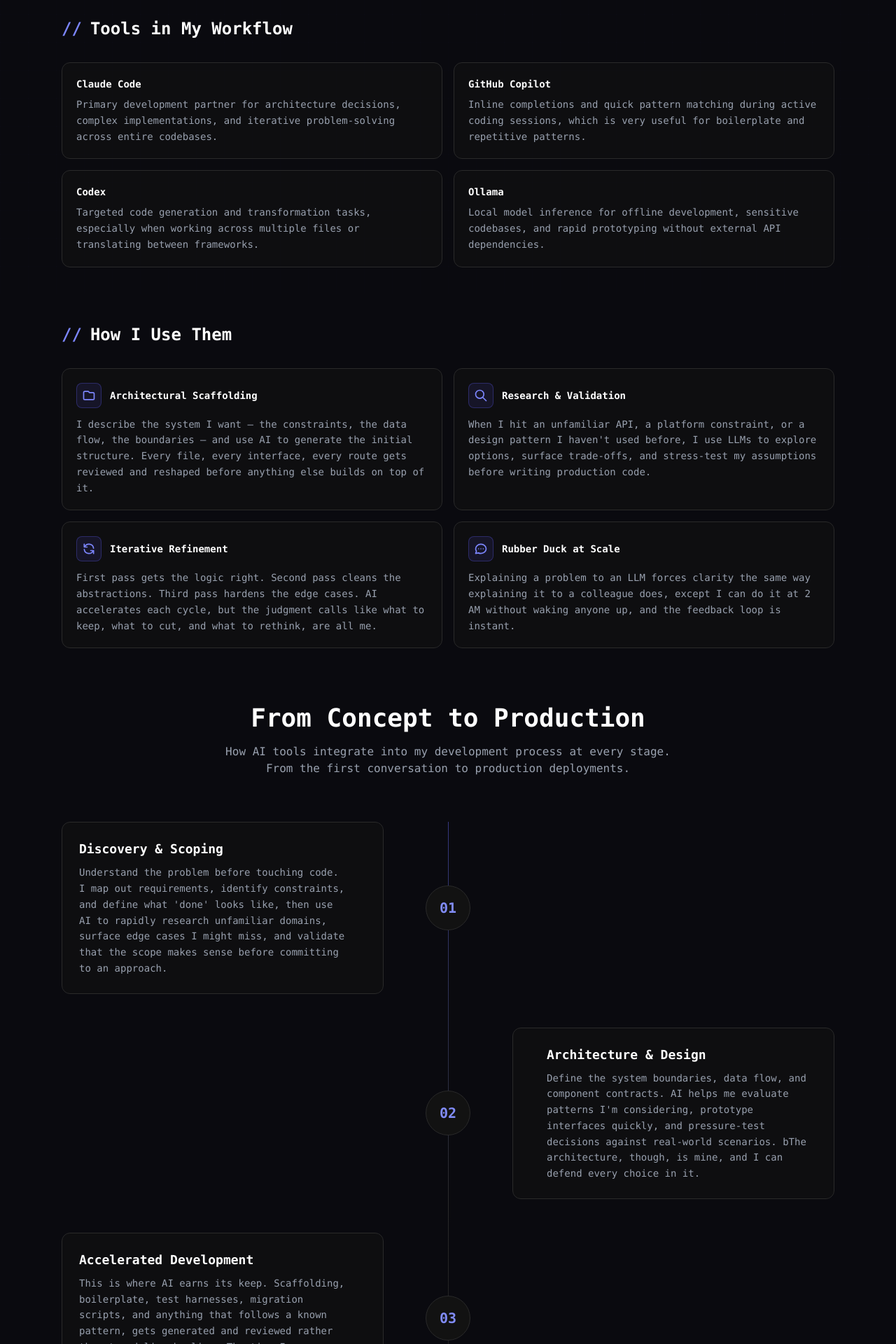
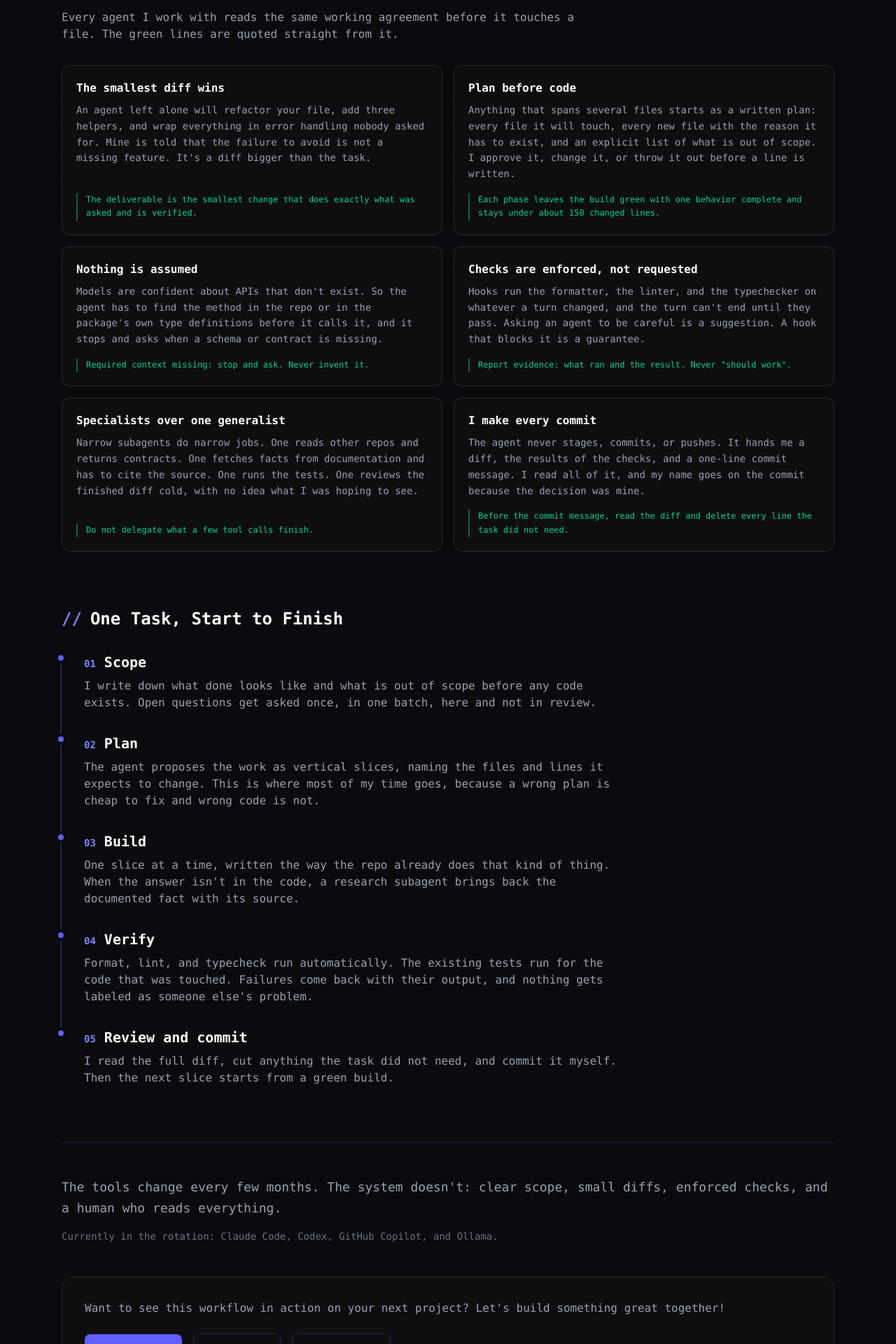
Before and after one commit to LSleutsky/lushsleutsky.com, a React (Vite) app: page /how-i-work in a window 1280 px wide. Shown: the part 380-2300 px from the top of the page at 70% size. Built offline with nearby package versions, Linux system fonts and the light colour scheme.

Commit message:
docs(work): how i work page

```diff
--- a/src/components/TracingBeam.tsx
+++ b/src/components/TracingBeam.tsx
@@ -59,7 +59,7 @@ export default function TracingBeam({ children }: TracingBeamProps) {
       const rect = container.getBoundingClientRect();
       const readLine = window.innerHeight * 0.5;
 
-      setBeamY(readLine - rect.top);
+      setBeamY(Math.min(readLine - rect.top, window.scrollY * 2));
     };
 
     window.addEventListener("scroll", handleScroll, { passive: true });
--- a/src/pages/HowIWorkPage.tsx
+++ b/src/pages/HowIWorkPage.tsx
@@ -1,83 +1,75 @@
 import Contact from "@/components/Contact";
-import ChatIcon from "@/components/svg/ChatIcon";
-import RefreshIcon from "@/components/svg/RefreshIcon";
-import ScaffoldIcon from "@/components/svg/ScaffoldIcon";
-import SearchIcon from "@/components/svg/SearchIcon";
+import TracingBeam from "@/components/TracingBeam";
 
-const tools = [
+const principles = [
   {
-    name: "Claude Code",
+    title: "The smallest diff wins",
     description:
-      "Primary development partner for architecture decisions, complex implementations, and iterative problem-solving across entire codebases."
+      "An agent left alone will refactor your file, add three helpers, and wrap everything in error handling nobody asked for. Mine is told that the failure to avoid is not a missing feature. It's a diff bigger than the task.",
+    rule: "The deliverable is the smallest change that does exactly what was asked and is verified."
   },
   {
-    name: "GitHub Copilot",
+    title: "Plan before code",
     description:
-      "Inline completions and quick pattern matching during active coding sessions, which is very useful for boilerplate and repetitive patterns."
+      "Anything that spans several files starts as a written plan: every file it will touch, every new file with the reason it has to exist, and an explicit list of what is out of scope. I approve it, change it, or throw it out before a line is written.",
+    rule: "Each phase leaves the build green with one behavior complete and stays under about 150 changed lines."
   },
   {
-    name: "Codex",
+    title: "Nothing is assumed",
     description:
-      "Targeted code generation and transformation tasks, especially when working across multiple files or translating between frameworks."
+      "Models are confident about APIs that don't exist. So the agent has to find the method in the repo or in the package's own type definitions before it calls it, and it stops and asks when a schema or contract is missing.",
+    rule: "Required context missing: stop and ask. Never invent it."
   },
   {
-    name: "Ollama",
+    title: "Checks are enforced, not requested",
     description:
-      "Local model inference for offline development, sensitive codebases, and rapid prototyping without external API dependencies."
+      "Hooks run the formatter, the linter, and the typechecker on whatever a turn changed, and the turn can't end until they pass. Asking an agent to be careful is a suggestion. A hook that blocks it is a guarantee.",
+    rule: 'Report evidence: what ran and the result. Never "should work".'
+  },
+  {
+    title: "Specialists over one generalist",
+    description:
+      "Narrow subagents do narrow jobs. One reads other repos and returns contracts. One fetches facts from documentation and has to cite the source. One runs the tests. One reviews the finished diff cold, with no idea what I was hoping to see.",
+    rule: "Do not delegate what a few tool calls finish."
+  },
+  {
+    title: "I make every commit",
+    description:
+      "The agent never stages, commits, or pushes. It hands me a diff, the results of the checks, and a one-line commit message. I read all of it, and my name goes on the commit because the decision was mine.",
+    rule: "Before the commit message, read the diff and delete every line the task did not need."
   }
 ];
 
-const methodology = [
-  {
-    title: "Architectural Scaffolding",
-    description:
-      "I describe the system I want — the constraints, the data flow, the boundaries — and use AI to generate the initial structure. Every file, every interface, every route gets reviewed and reshaped before anything else builds on top of it.",
-    icon: <ScaffoldIcon />
-  },
-  {
-    title: "Research & Validation",
-    description:
-      "When I hit an unfamiliar API, a platform constraint, or a design pattern I haven't used before, I use LLMs to explore options, surface trade-offs, and stress-test my assumptions before writing production code.",
-    icon: <SearchIcon />
-  },
-  {
-    title: "Iterative Refinement",
-    description:
-      "First pass gets the logic right. Second pass cleans the abstractions. Third pass hardens the edge cases. AI accelerates each cycle, but the judgment calls like what to keep, what to cut, and what to rethink, are all me.",
-    icon: <RefreshIcon />
-  },
-  {
-    title: "Rubber Duck at Scale",
-    description:
-      "Explaining a problem to an LLM forces clarity the same way explaining it to a colleague does, except I can do it at 2 AM without waking anyone up, and the feedback loop is instant.",
-    icon: <ChatIcon />
-  }
-];
-
-const workflow = [
+const steps = [
   {
     step: "01",
-    title: "Discovery & Scoping",
+    title: "Scope",
     description:
-      "Understand the problem before touching code. I map out requirements, identify constraints, and define what 'done' looks like, then use AI to rapidly research unfamiliar domains, surface edge cases I might miss, and validate that the scope makes sense before committing to an approach."
+      "I write down what done looks like and what is out of scope before any code exists. Open questions get asked once, in one batch, here and not in review."
   },
   {
     step: "02",
-    title: "Architecture & Design",
+    title: "Plan",
     description:
-      "Define the system boundaries, data flow, and component contracts. AI helps me evaluate patterns I'm considering, prototype interfaces quickly, and pressure-test decisions against real-world scenarios. bThe architecture, though, is mine, and I can defend every choice in it."
+      "The agent proposes the work as vertical slices, naming the files and lines it expects to change. This is where most of my time goes, because a wrong plan is cheap to fix and wrong code is not."
   },
   {
     step: "03",
-    title: "Accelerated Development",
+    title: "Build",
     description:
-      "This is where AI earns its keep. Scaffolding, boilerplate, test harnesses, migration scripts, and anything that follows a known pattern, gets generated and reviewed rather than typed line by line. The time I save goes straight into the work that actually requires judgment and brain power."
+      "One slice at a time, written the way the repo already does that kind of thing. When the answer isn't in the code, a research subagent brings back the documented fact with its source."
   },
   {
     step: "04",
-    title: "Ship & Iterate",
+    title: "Verify",
     description:
-      "Containerized builds, automated pipelines, production deploys. AI helps me write deployment configs, catch issues in CI output, and draft documentation, but I'm the one watching the logs, triaging the alerts, and deciding what ships next."
+      "Format, lint, and typecheck run automatically. The existing tests run for the code that was touched. Failures come back with their output, and nothing gets labeled as someone else's problem."
+  },
+  {
+    step: "05",
+    title: "Review and commit",
+    description:
+      "I read the full diff, cut anything the task did not need, and commit it myself. Then the next slice starts from a green build."
   }
 ];
 
@@ -95,100 +87,65 @@ export default function HowIWorkPage() {
         </div>
         <div className="mb-16">
           <h1 className="mb-4 text-4xl font-bold tracking-tight text-white sm:text-5xl">
-            My Neural Network
+            How I Work With AI
           </h1>
           <p className="text-lg text-gray-400">
-            {`Let's be realistic here: AI is everywhere. And yes — spoiler alert — I use it, and I like it. I think any intellectually honest engineer these days that claims otherwise is either lying, or in denial. But... AI doesn't write my code. It accelerates the process of turning my decisions into
-            working software. Here's how that looks in practice.`}
+            {`I run coding agents the way I'd run a team: written rules, automated checks, and nothing merged that I haven't read. The agents do the typing. The decisions, the diff, and the commit are mine.`}
           </p>
         </div>
-        {/* Tools I Use */}
+        {/* Principles */}
         <section className="mb-20">
-          <h2 className="mb-8 flex items-center gap-3 text-2xl font-bold text-white">
-            <span className="text-indigo-400">{`//`}</span> Tools in My Workflow
+          <h2 className="mb-3 flex items-center gap-3 text-2xl font-bold text-white">
+            <span className="text-indigo-400">{`//`}</span> The System
           </h2>
+          <p className="mb-8 max-w-3xl text-gray-400">
+            Every agent I work with reads the same working agreement before it touches a file. The
+            green lines are quoted straight from it.
+          </p>
           <div className="grid gap-4 sm:grid-cols-2">
-            {tools.map((tool) => (
+            {principles.map((principle) => (
               <div
-                key={tool.name}
-                className="border-dark-700 bg-dark-900/50 hover:border-dark-600 rounded-xl border p-5 transition-colors"
+                key={principle.title}
+                className="border-dark-700 bg-dark-900/50 hover:border-dark-600 flex flex-col rounded-xl border p-5 transition-colors"
               >
-                <h4 className="mb-2 text-sm font-semibold text-white">{tool.name}</h4>
-                <p className="text-sm leading-relaxed text-gray-400">{tool.description}</p>
+                <h3 className="mb-2 font-semibold text-white">{principle.title}</h3>
+                <p className="mb-4 text-sm leading-relaxed text-gray-400">
+                  {principle.description}
+                </p>
+                <p className="mt-auto border-l-2 border-emerald-500/50 pl-3 text-xs leading-relaxed text-emerald-400">
+                  {principle.rule}
+                </p>
               </div>
             ))}
           </div>
         </section>
-        {/* Methodology */}
+        {/* Task timeline */}
         <section className="mb-20">
           <h2 className="mb-8 flex items-center gap-3 text-2xl font-bold text-white">
-            <span className="text-indigo-400">{`//`}</span> How I Use Them
+            <span className="text-indigo-400">{`//`}</span> One Task, Start to Finish
           </h2>
-          <div className="grid gap-4 sm:grid-cols-2">
-            {methodology.map((card) => (
-              <div
-                key={card.title}
-                className="border-dark-700 bg-dark-900/50 hover:border-dark-600 rounded-xl border p-5 transition-colors"
-              >
-                <div className="mb-3 flex items-center gap-3">
-                  <div className="flex h-9 w-9 items-center justify-center rounded-lg border border-indigo-500/30 bg-indigo-500/10 text-indigo-400">
-                    {card.icon}
-                  </div>
-                  <h4 className="text-sm font-semibold text-white">{card.title}</h4>
-                </div>
-                <p className="text-sm leading-relaxed text-gray-400">{card.description}</p>
+          <TracingBeam>
+            {steps.map((item) => (
+              <div key={item.step} className="relative pb-8 pl-8 last:pb-0">
+                <div className="border-dark-950 absolute top-0 left-0 h-4 w-4 -translate-x-2.25 rounded-full border-4 bg-indigo-500" />
+                <h3 className="mb-2 text-xl font-semibold text-white">
+                  <span className="mr-3 text-sm text-indigo-400">{item.step}</span>
+                  {item.title}
+                </h3>
+                <p className="max-w-3xl text-gray-400">{item.description}</p>
               </div>
             ))}
-          </div>
+          </TracingBeam>
         </section>
-        {/* Client Workflow Timeline */}
-        <section className="mb-20">
-          <div className="mb-16 text-center">
-            <h2 className="mb-4 text-3xl font-bold text-white sm:text-4xl">
-              From Concept to Production
-            </h2>
-            <p className="mx-auto max-w-2xl text-gray-400">
-              How AI tools integrate into my development process at every stage. From the first
-              conversation to production deployments.
-            </p>
-          </div>
-          <div className="relative">
-            {/* Timeline */}
-            <div className="from-accent-500/50 via-dark-700 absolute top-0 left-8 hidden h-full w-px bg-linear-to-b to-transparent lg:left-1/2 lg:block" />
-            <div className="space-y-12">
-              {workflow.map((item, i) => (
-                <div
-                  key={item.step}
-                  className={`relative flex flex-col items-start lg:items-center ${
-                    i % 2 === 0 ? "lg:flex-row" : "lg:flex-row-reverse"
-                  }`}
-                >
-                  {/* Step circle */}
-                  <div className="border-dark-700 bg-dark-900 text-accent-400 absolute left-0 flex h-16 w-16 items-center justify-center rounded-full border text-xl font-bold lg:left-1/2 lg:-translate-x-1/2">
-                    {item.step}
-                  </div>
-                  {/* Card */}
-                  <div
-                    className={`border-dark-700 bg-dark-900/50 ml-24 rounded-xl border p-6 lg:ml-0 lg:w-5/12 ${
-                      i % 2 === 0 ? "lg:mr-auto lg:pr-12" : "lg:ml-auto lg:pl-12"
-                    }`}
-                  >
-                    <h3 className="mb-2 text-lg font-semibold text-white">{item.title}</h3>
-                    <p className="text-sm leading-relaxed text-gray-400">{item.description}</p>
-                  </div>
-                </div>
-              ))}
-            </div>
-          </div>
-        </section>
-        {/* Closing quote */}
+        {/* Closing */}
         <section className="border-t border-indigo-500/20 py-12">
-          <blockquote className="mx-auto mb-12 text-lg leading-relaxed text-gray-400">
-            {`I don't use AI to think for me. I use it to keep up with the pace of what
-            I'm already thinking. Every architectural decision, every trade-off, every line
-            that ships... that's my judgment. The tools just make sure the gap between my mental
-            model and working software is as short as possible.`}
-          </blockquote>
+          <p className="mb-4 text-lg leading-relaxed text-gray-400">
+            The tools change every few months. The system doesn&apos;t: clear scope, small diffs,
+            enforced checks, and a human who reads everything.
+          </p>
+          <p className="mb-12 text-sm text-gray-500">
+            Currently in the rotation: Claude Code, Codex, GitHub Copilot, and Ollama.
+          </p>
           <Contact
             message="Want to see this workflow in action on your next project? Let's build something great together!"
             showHeading={false}
```
